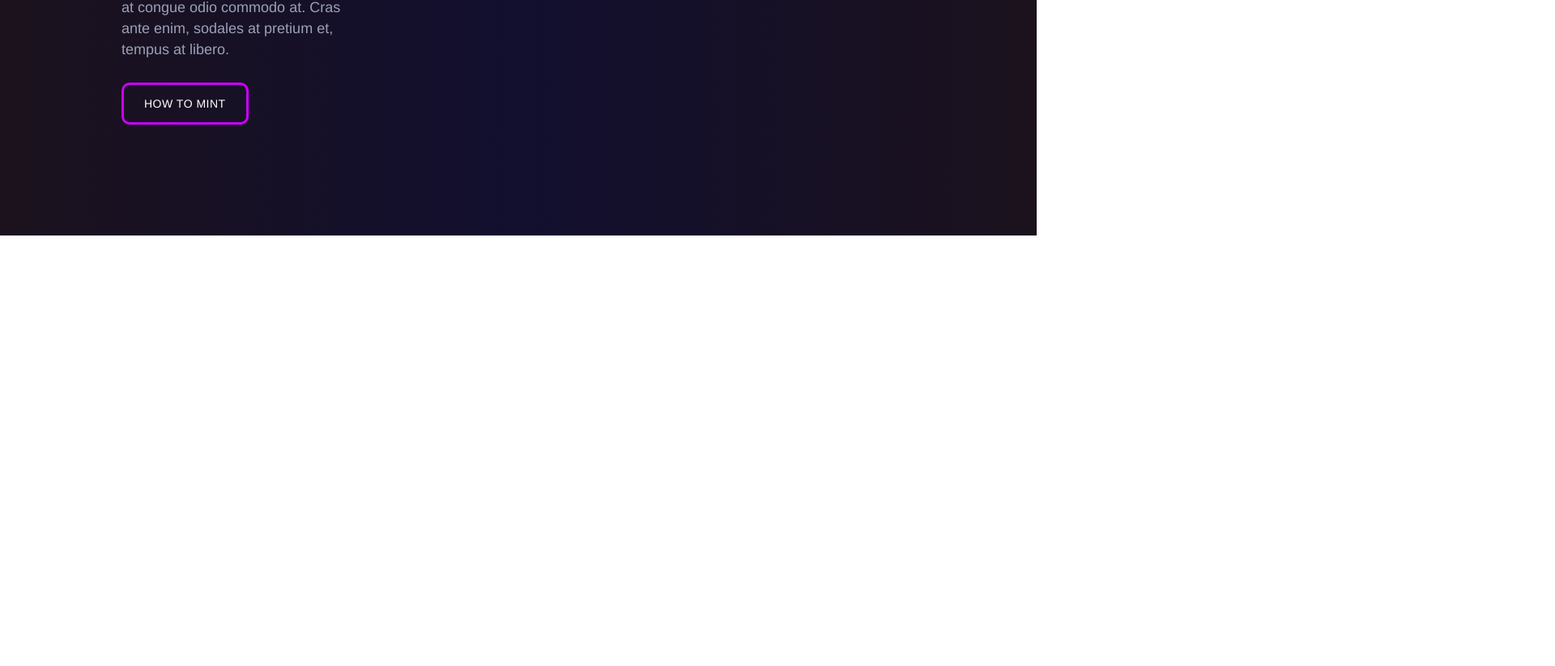
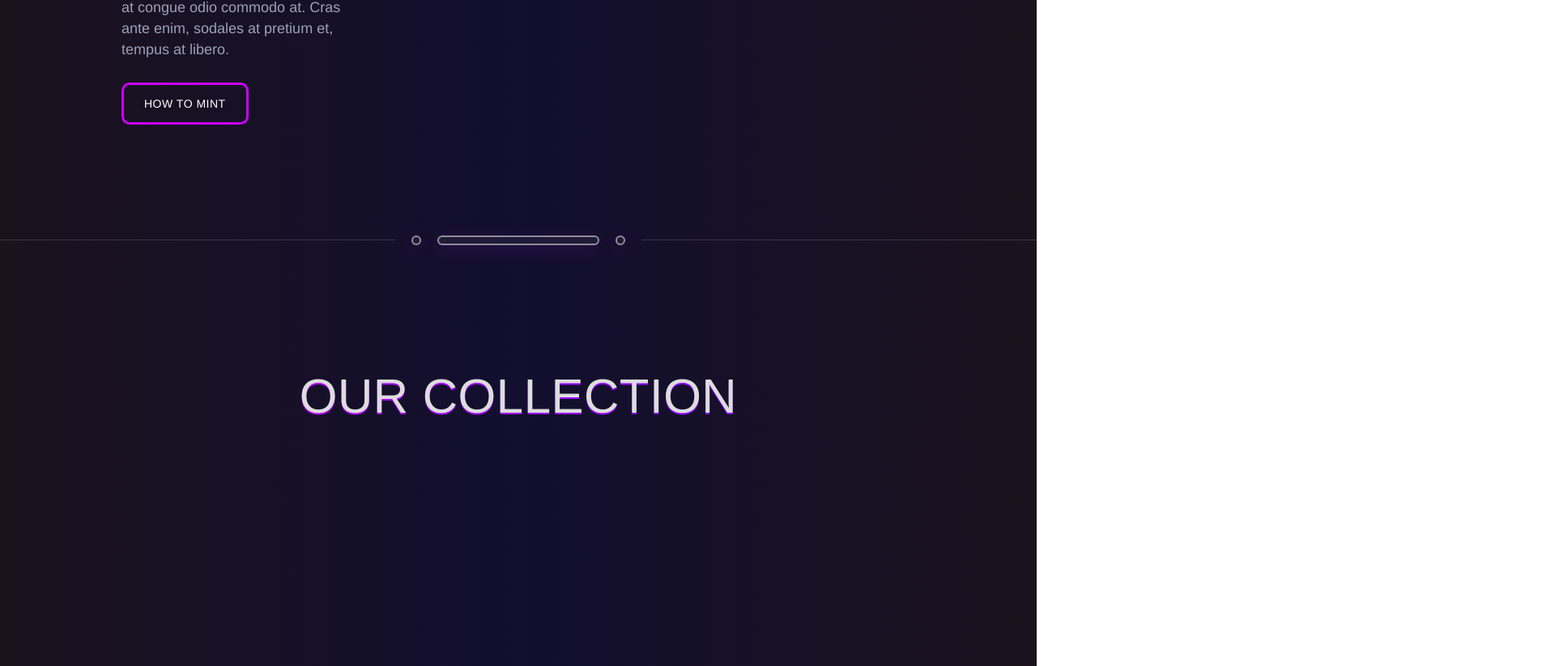
Before and after one commit to givoxxs/Landingpage_MetaPortal, a plain HTML site: page index.html in a window 1280 px wide. Shown: the part 4486-5309 px from the top of the page at 81% size, 1920 px wide, since content can reach past the window. Before the commit the page ends 4777 px from the top, so only its background shows below. Drawn offline with nearby package versions, Linux system fonts and the light colour scheme.

Commit message:
start top Collection section

```diff
--- a/assets/css/style.css
+++ b/assets/css/style.css
@@ -701,3 +701,101 @@ h1, h2, h3, h4, h5, h6 {
 .ytb_about:hover {
     opacity: 1;
 }
+/* Divider section */
+.divider_section{
+	width: 100%;
+	position: relative;
+	height: 12px;
+}
+.divider_section .divider{
+	position: relative;
+	display: flex;
+	margin: 0 auto;
+	width: fit-content;
+	max-width: 100%;
+}
+.divider_section .divider > *{
+	margin-right: 20px;
+}
+.divider_section .divider > *:last-child{
+	margin-right: 0;
+}
+.divider_section .divider:before,
+.divider_section .divider:after{
+	content: '';
+	position: absolute;
+	background-color: rgba(255,255,255,.15);
+	height: 1px;
+	top: 5px;
+	width: 5000px;
+}
+.divider_section .divider:before{
+	right: 100%;
+	margin-right: 20px;
+}
+.divider_section .divider:after{
+	left: 100%;
+	margin-left: 20px;
+}
+.divider_section span{
+	height: 12px;
+	position: relative;
+	display: block;
+	border: 2px solid rgba(255,255,255,.5);
+	border-radius: 12px;
+	background-color: rgba(255,255,255,.05);
+}
+.divider_section span:after{
+	right: -2px;
+	bottom: -2px;
+	top: -2px;
+	left: -2px;
+	position: absolute;
+	color: var(--color1);
+	content: '';
+    opacity: .15;
+    border-radius: 12px;
+    box-shadow: 0px 5px 20px;
+}
+.divider_section .circle{
+	width: 12px;
+}
+.divider_section .long{
+	width: 200px;
+}
+/* COLLECTION */
+#collection {
+    padding: 144px 0 150px;
+    width: 100%;
+}
+
+.container_clt {
+    width: 100%;
+    padding: 0 100px;
+    max-width: 1800px;
+    margin: 0 auto;
+}
+
+.container_clt h3 {
+    color: #ddd;
+    font-size: 60px;
+    font-weight: 100;
+    letter-spacing: 0.5px;
+    position: relative;
+    z-index: 5;
+    text-align: center;
+    margin: 0 auto 140px;
+}
+
+.container_clt h3::before {
+    content: "OUR COLLECTION";
+    position: absolute;
+    top: 2px;
+    left: 0;
+    width: 100%;
+    height: 100%;
+    background: linear-gradient(to right, var(--color1), var(--color2));
+    -webkit-background-clip: text;
+    -webkit-text-fill-color: transparent;
+    z-index: -1;
+}
--- a/index.html
+++ b/index.html
@@ -303,20 +303,28 @@
 
                 <div class="divider_section">
                     <div class="divider">
-                        <div class="circle">
+                        <span class="circle">
 
-                        </div>
-                        <div class="long">
+                        </span>
+                        <span class="long">
 
-                        </div>
-                        <div class="circle">
+                        </span>
+                        <span class="circle">
 
-                        </div>
+                        </span>
                     </div>
                 </div>
 
                 <div id="collection">
+                    <div class="container_clt">
+                        <h3>OUR COLLECTION</h3>
+                        <div class="list_collection">
 
+                        </div>
+                        <div class="desc_clt">
+
+                        </div>
+                    </div>
                 </div>
 
                 <div id="blog">
```
